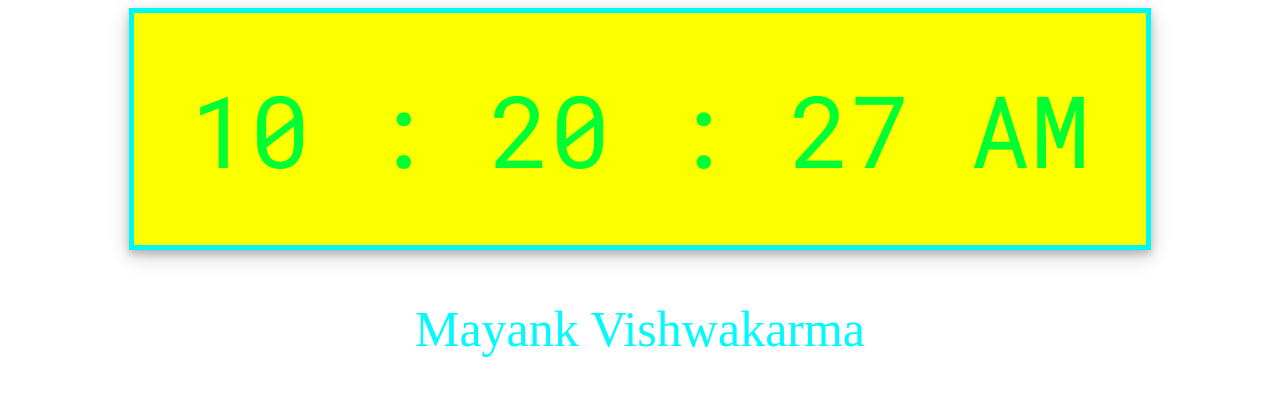
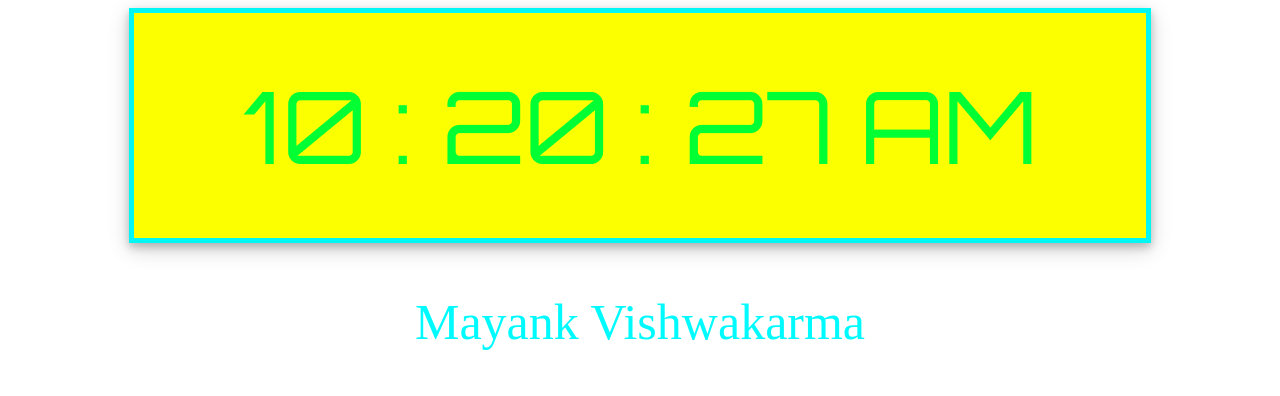
Before and after one commit to CapMayank/theclock, a plain HTML site: page index.html in a window 1280 px wide. Drawn offline with Linux system fonts and the light colour scheme.

Commit message:
font change

```diff
--- a/style.css
+++ b/style.css
@@ -1,5 +1,5 @@
 /* Importing Roboto Mono Google font */
-@import url('https://fonts.googleapis.com/css2?family=Roboto+Mono&display=swap');
+@import url('https://fonts.googleapis.com/css2?family=Orbitron&display=swap');
 
 #digital-clock {
  background-color: #fbff00;
@@ -8,7 +8,7 @@
  margin: auto;
  padding-top: 50px;
  padding-bottom: 50px;
- font-family: 'Roboto Mono', Roboto-Mono;
+ font-family: 'Orbitron', sans-serif;
  font-size: 100px;
  text-align: center;
  box-shadow: 0 4px 8px 0 rgba(0, 0, 0, 0.2), 0 6px 20px 0 rgba(0, 0, 0, 0.19);
```
